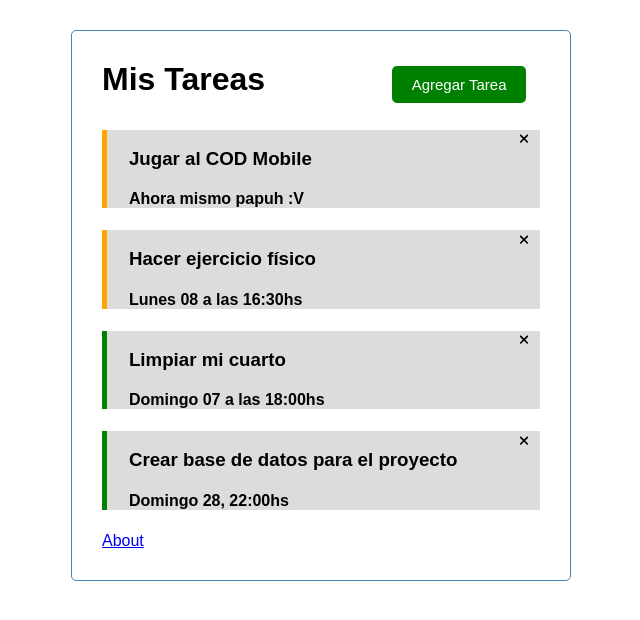
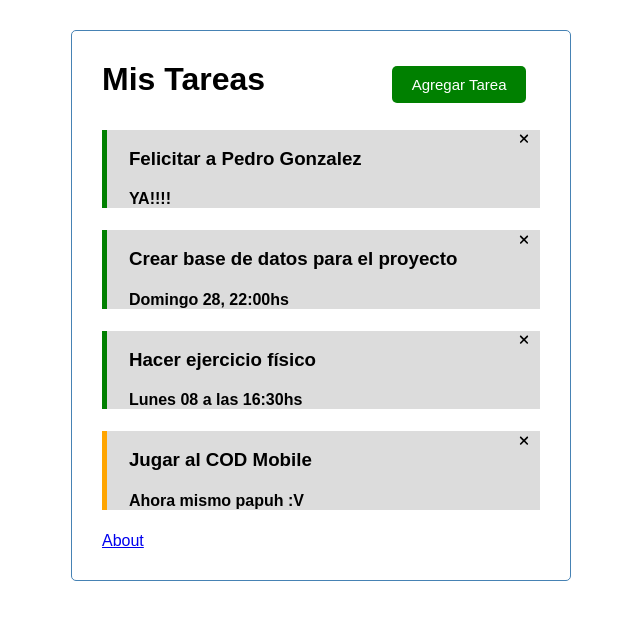
Before and after one commit to diegorus92/Task-list, an Angular app in the folder TaskList/: page /inicio in a window 1280 px wide. Shown: the top 620 px of the page, without its empty margins (319-959 px from the left). Built offline with nearby package versions, Linux system fonts and the light colour scheme; data requests are answered from the project's data file.

Commit message:
Lograda la persistencia del ordenamiento del usuario de las tareas en el json-server

```diff
--- a/TaskList/src/app/Interfaces/ITarea.ts
+++ b/TaskList/src/app/Interfaces/ITarea.ts
@@ -3,4 +3,5 @@ export interface ITarea{
     descripcion: string;
     dia: string;
     recordatorio: boolean;
+    orden: number;
 }
--- a/TaskList/src/app/MockTareas.ts
+++ b/TaskList/src/app/MockTareas.ts
@@ -7,6 +7,7 @@ export const TAREAS:ITarea[] = [
         descripcion: "Terminar módulo de Angular",
         dia: "Agosto 5 a las 12:00",
         recordatorio: false,
+        orden: 0
     },
 
     {
@@ -14,6 +15,7 @@ export const TAREAS:ITarea[] = [
         descripcion: "Comprar pan y vino",
         dia: "Agosto 10 a las 18:00",
         recordatorio: true,
+        orden: 1
     },
 
     {
@@ -21,6 +23,7 @@ export const TAREAS:ITarea[] = [
         descripcion: "Viciar en la PC",
         dia: "Septiembre 8 a las 12:30",
         recordatorio: false,
+        orden: 2
     },
 
     {
@@ -28,5 +31,6 @@ export const TAREAS:ITarea[] = [
         descripcion: "Terminar Aplicación web para empresa",
         dia: "Septiembre 25 a las 22:00",
         recordatorio: true,
+        orden: 4
     },
 ]
--- a/TaskList/src/app/componentes/lista-tareas/lista-tareas.component.ts
+++ b/TaskList/src/app/componentes/lista-tareas/lista-tareas.component.ts
@@ -22,6 +22,7 @@ export class ListaTareasComponent implements OnInit {
     this.servicioTareas.getTareas()   //Se suscribe al obserbavle getTareas() que recupera asincronicamente
                                       //las tareas de la DB
     .subscribe((tareas) => {  //Dentro del subscribe, recupera las tareas de la DB y:
+      this.ordenarTareas(tareas); // Ordeno la lista de tareas recibidas en función de su campo "orden"
       this.tareas = tareas;   //-las almacena en la lista tareas de esta clase...
       this.servicioTareas.tareas = this.tareas; //-copia la lista tareas de esta clase a la lista tareas de la del servicio...
       this.servicioTareas.actualizarSubject();//-ejectuta la funcion del servicio que actualiza la ListaTareas del mismo con el contenido de su lista tareas del mismo cargada en la linea anterior...
@@ -36,6 +37,14 @@ export class ListaTareasComponent implements OnInit {
     this.tareas = this.servicioTareas.Tareas;
   }*/
 
+  private ordenarTareas(tareas:ITarea[]):void{
+    tareas.sort((a:ITarea, b:ITarea) =>{
+      if(a.orden > b.orden) return 1;
+      if(a.orden < b.orden) return -1;
+      return 0;
+    })
+  }
+
   modificarRecordatorio(tarea:ITarea):void{
     tarea.recordatorio = !tarea.recordatorio;
     this.servicioTareas.modificarTarea(tarea).subscribe();
@@ -44,6 +53,12 @@ export class ListaTareasComponent implements OnInit {
   drop(event: CdkDragDrop<ITarea[]>){
     moveItemInArray(this.tareas, event.previousIndex, event.currentIndex);
     console.log("Ejecutado Drag&Drop: ",this.tareas);
+
+    // Renumero el orden
+    for(var i=0; i<this.tareas.length; i++){
+      this.tareas[i].orden = i;
+      this.servicioTareas.modificarTarea(this.tareas[i]).subscribe();
+    }
   }
 
 }
--- a/TaskList/src/app/componentes/tarea/tarea.component.ts
+++ b/TaskList/src/app/componentes/tarea/tarea.component.ts
@@ -16,6 +16,7 @@ export class TareaComponent implements OnInit {
     descripcion:"",
     dia:"",
     recordatorio: false,
+    orden: 0
   };
 
 
--- a/TaskList/src/app/servicios/tarea.service.ts
+++ b/TaskList/src/app/servicios/tarea.service.ts
@@ -37,6 +37,7 @@ export class TareaService {
     return this.http.get<ITarea[]>(this.apiUrl);
   }
 
+
   actualizarSubject():void{ //guarda el contenido de la lista "tareas" de esta clase en en la ListaTareas para tenerla actualizada
     this.ListaTareas.next(this.tareas);
   }
@@ -48,17 +49,6 @@ export class TareaService {
   }*/
 
 
-  agregarTarea(tarea:ITarea):Observable<ITarea>{//agrega la nueva tarea en la lista tareas de la clase
-                                                //Agrega la tarea nueva a la ListaTareas
-                                                //Agrega la tarea nueva a la DB
-    tarea.id! = this.generarId();
-    this.tareas.push(tarea);
-    this.ListaTareas.next(this.tareas);
-    return this.http.post<ITarea>(this.apiUrl, tarea, HttpOptions);
-  }
-
-
-
   generarId():number{
     return this.tareas.length > 0 ? Math.max(...this.tareas.map(tarea => tarea.id!)) +1 : 1;
   }
@@ -66,6 +56,27 @@ export class TareaService {
   buscarIndiceTarea(tarea:ITarea):number{                 //USADO PARA EL MockTareas.ts
     return this.tareas.findIndex(obj => obj.id == tarea.id)
   }
+
+  generarOrden(tarea:ITarea):void{
+    let orden:number = 0;
+    for(let i=0; i < this.tareas.length; i++){
+      if(orden < this.tareas[i].orden){
+        orden = this.tareas[i].orden;
+      }
+      tarea.orden = orden + 1;
+    }
+  }
+
+  agregarTarea(tarea:ITarea):Observable<ITarea>{//agrega la nueva tarea en la lista tareas de la clase
+                                                //Agrega la tarea nueva a la ListaTareas
+                                                //Agrega la tarea nueva a la DB
+    this.generarOrden(tarea);
+    tarea.id! = this.generarId();
+    this.tareas.push(tarea);
+    this.ListaTareas.next(this.tareas);
+    return this.http.post<ITarea>(this.apiUrl, tarea, HttpOptions);
+  }
+
 
   /*modificarTarea(tarea:ITarea):void{          //USADO PARA EL MockTareas.ts
     let indice:number = this.buscarIndiceTarea(tarea);
--- a/TaskList/src/assets/db.json
+++ b/TaskList/src/assets/db.json
@@ -4,25 +4,29 @@
       "descripcion": "Jugar al COD Mobile",
       "dia": "Ahora mismo papuh :V",
       "recordatorio": false,
-      "id": 2
+      "id": 2,
+      "orden": 3
     },
     {
       "descripcion": "Hacer ejercicio físico",
       "dia": "Lunes 08 a las 16:30hs",
-      "recordatorio": false,
-      "id": 3
-    },
-    {
-      "descripcion": "Limpiar mi cuarto",
-      "dia": "Domingo 07 a las 18:00hs",
       "recordatorio": true,
-      "id": 4
+      "id": 3,
+      "orden": 2
     },
     {
       "descripcion": "Crear base de datos para el proyecto",
       "dia": "Domingo 28, 22:00hs",
       "recordatorio": true,
-      "id": 5
+      "id": 5,
+      "orden": 1
+    },
+    {
+      "descripcion": "Felicitar a Pedro Gonzalez",
+      "dia": "YA!!!!",
+      "recordatorio": true,
+      "orden": 0,
+      "id": 6
     }
   ]
 }
```
